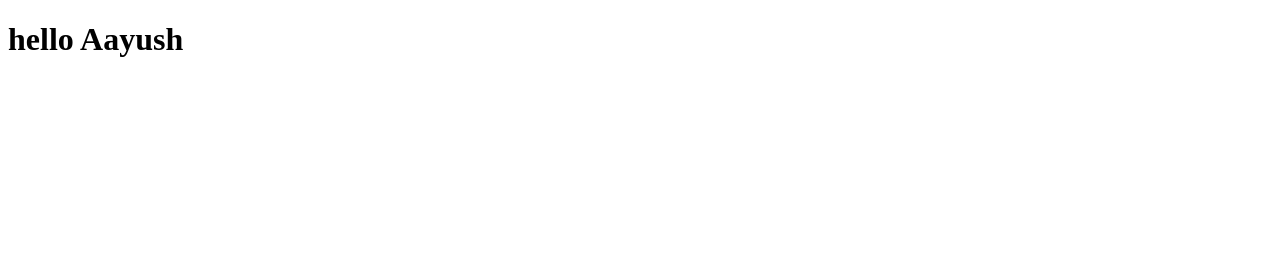
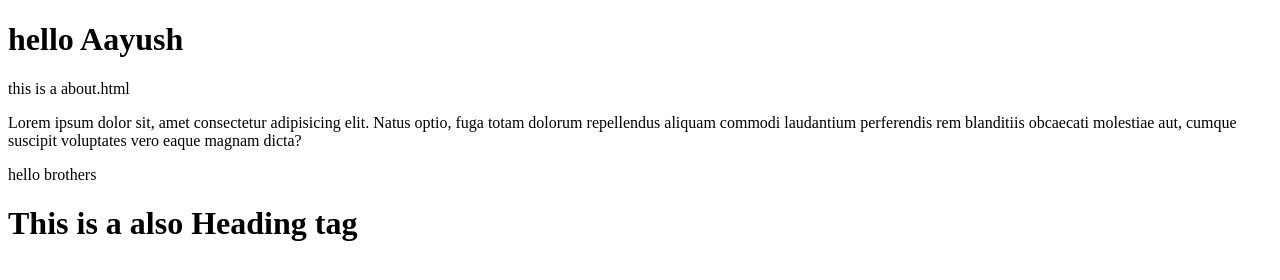
Before and after one commit to AayushPrajapat/onlyFiles, a plain HTML site: page about.html in a window 1280 px wide. Drawn offline with Linux system fonts and the light colour scheme.

Commit message:
changed about.html 1

```diff
--- a/about.html
+++ b/about.html
@@ -7,5 +7,10 @@
 </head>
 <body>
     <h1>hello Aayush</h1>
+    <p>this is a about.html</p>
+    <p>Lorem ipsum dolor sit, amet consectetur adipisicing elit. Natus optio, fuga totam dolorum repellendus aliquam commodi laudantium perferendis rem blanditiis obcaecati molestiae aut, cumque suscipit voluptates vero eaque magnam dicta?</p>
+
+    <p>hello brothers</p>
+    <h1>This is a also Heading tag</h1>
 </body>
 </html>
```
Also changed, not shown: index.html (+2 -0 lines).
